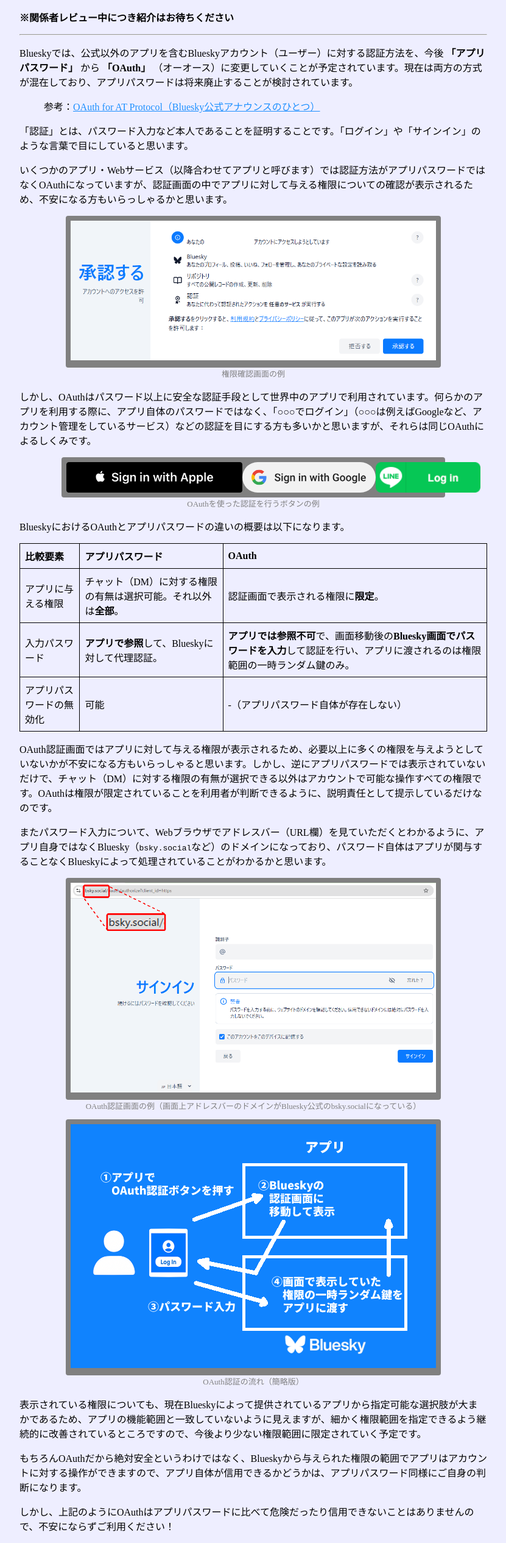
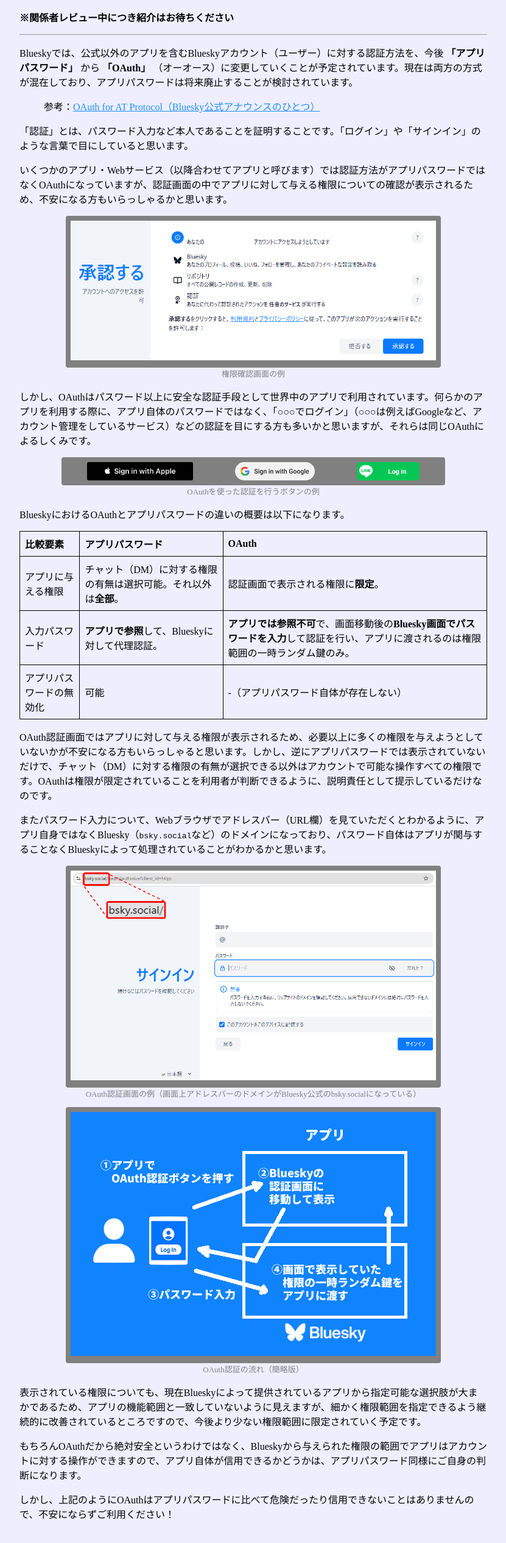
Before and after one commit to bills-appworks/bsky-misc, a Jekyll site: the page built from OAuth-and-AppPassword/index.md, in a window 1280 px wide. Shown: the whole page at 61% size, without its empty margins (224-1055 px from the left). Built offline with Jekyll 4.4.1, drawn with Linux system fonts in a browser that asks for light colours; our own code applies the rules of GitHub Pages for plain Markdown files.

Commit message:
OAuth認証ボタン例サイズ調整

```diff
--- a/OAuth-and-AppPassword/index.md
+++ b/OAuth-and-AppPassword/index.md
@@ -21,9 +21,9 @@ Blueskyでは、公式以外のアプリを含むBlueskyアカウント（ユー
 
 <div style="width: 100%; display: flex; justify-content: center;">
   <div style="width: 80%; display: flex; justify-content: space-around; padding: 0.5em; background-color: gray; border-radius: 4px;">
-    <img src="./Apple.png" style="height: 50px; width: auto;">
-    <img src="./google.svg" style="height: 50px; width: auto;">
-    <img src="./LINE.png" style="height: 50px; width: auto;">
+    <img src="./Apple.png" style="height: 30px; width: auto;">
+    <img src="./google.svg" style="height: 30px; width: auto;">
+    <img src="./LINE.png" style="height: 30px; width: auto;">
   </div>
 </div>
 <div style="text-align: center; font-size: small; color: gray; margin-bottom: 1em;">OAuthを使った認証を行うボタンの例</div>
```
